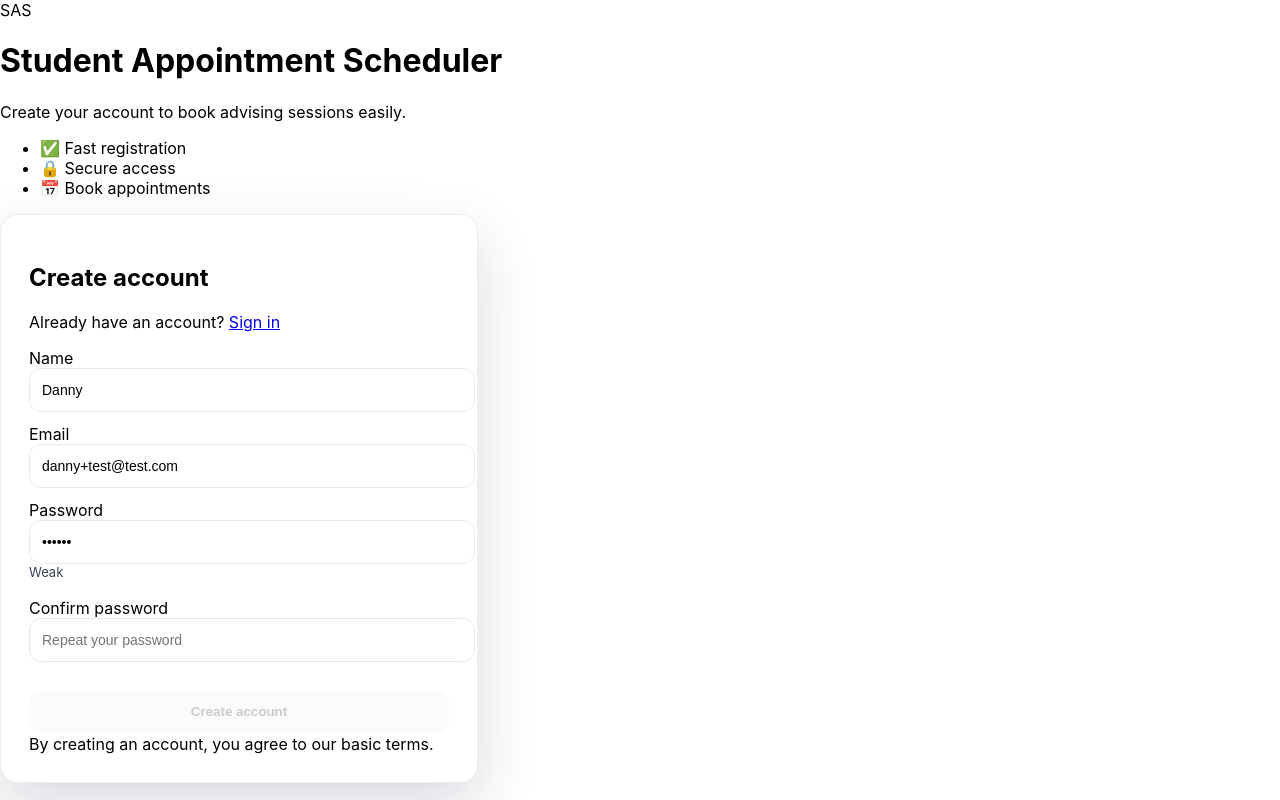
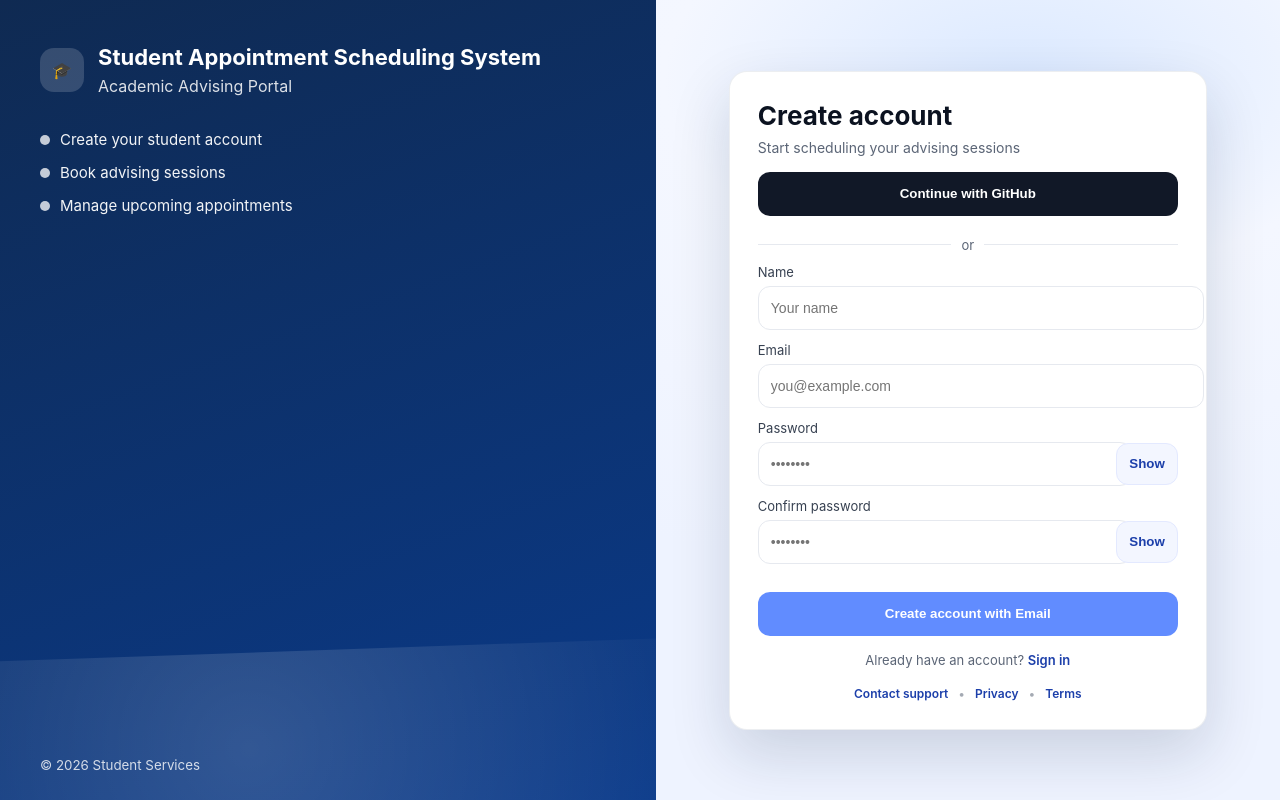
Before and after one commit to Ramadal19/student-appointment-scheduler-mern, a React (Create React App) app in the folder frontend/: page /register in a window 1280 px wide. Built offline with nearby package versions, Linux system fonts and the light colour scheme; no server answers.

Commit message:
Register style

```diff
--- a/frontend/src/pages/Register.jsx
+++ b/frontend/src/pages/Register.jsx
@@ -1,207 +1,244 @@
-import React, { useMemo, useState } from "react";
-import { Link } from "react-router-dom";
-import { apiFetch } from "../api";
-import "../styles/auth.css";
+import { useMemo, useState } from "react";
 
-const emailRegex = /^[^\s@]+@[^\s@]+\.[^\s@]+$/;
+export default function Register() {
+  const [name, setName] = useState("");
+  const [email, setEmail] = useState("");
 
-function passwordScore(pw) {
-  let score = 0;
-  if (pw.length >= 8) score++;
-  if (/[A-Z]/.test(pw)) score++;
-  if (/[0-9]/.test(pw)) score++;
-  if (/[^A-Za-z0-9]/.test(pw)) score++;
-  return score; // 0..4
-}
+  const [password, setPassword] = useState("");
+  const [confirmPassword, setConfirmPassword] = useState("");
 
-export default function Register({ onRegistered }) {
-  const [form, setForm] = useState({
-    name: "Danny",
-    email: "danny+test@test.com",
-    password: "123456",
-    confirmPassword: ""
-  });
+  const [showPassword, setShowPassword] = useState(false);
+  const [showConfirm, setShowConfirm] = useState(false);
 
-  const [touched, setTouched] = useState({});
-  const [loading, setLoading] = useState(false);
-  const [msg, setMsg] = useState("");
+  const [loadingEmail, setLoadingEmail] = useState(false);
+  const [loadingGitHub, setLoadingGitHub] = useState(false);
+  const [error, setError] = useState("");
 
-  const score = useMemo(() => passwordScore(form.password), [form.password]);
+  // ✅ Cambia esto según tu env (local / prod)
+  const API_BASE =
+    process.env.REACT_APP_API_URL ||
+    "https://student-appointment-scheduler-mern.onrender.com";
 
-  const errors = useMemo(() => {
-    const e = {};
-    const name = form.name.trim();
-    const email = form.email.trim();
+  const emailOk = useMemo(() => {
+    const v = email.trim();
+    return /^[^\s@]+@[^\s@]+\.[^\s@]+$/.test(v);
+  }, [email]);
 
-    if (!name) e.name = "Name is required.";
-    else if (name.length < 2) e.name = "Name must be at least 2 characters.";
+  const canSubmit = useMemo(() => {
+    return (
+      name.trim().length >= 2 &&
+      emailOk &&
+      password.trim().length >= 6 &&
+      confirmPassword.trim().length >= 6 &&
+      password === confirmPassword
+    );
+  }, [name, emailOk, password, confirmPassword]);
 
-    if (!email) e.email = "Email is required.";
-    else if (!emailRegex.test(email)) e.email = "Please enter a valid email.";
+  const handleGitHub = () => {
+    setError("");
+    setLoadingGitHub(true);
+    window.location.href = `${API_BASE}/auth/github`;
+  };
 
-    if (!form.password) e.password = "Password is required.";
-    else if (form.password.length < 6) e.password = "Password must be at least 6 characters.";
-    else if (form.password.length < 8 || score < 2)
-      e.password = "Use 8+ chars and add at least 2 of: uppercase, number, symbol.";
+  const handleEmailRegister = async (e) => {
+    e.preventDefault();
+    setError("");
 
-    if (!form.confirmPassword) e.confirmPassword = "Please confirm your password.";
-    else if (form.confirmPassword !== form.password)
-      e.confirmPassword = "Passwords do not match.";
+    if (!name.trim()) return setError("Please enter your name.");
+    if (!email.trim()) return setError("Please enter your email.");
+    if (!emailOk) return setError("Please enter a valid email address.");
+    if (!password.trim()) return setError("Please enter a password.");
+    if (password.length < 6) return setError("Password must be at least 6 characters.");
+    if (password !== confirmPassword) return setError("Passwords do not match.");
 
-    return e;
-  }, [form, score]);
+    try {
+      setLoadingEmail(true);
 
-  const isValid = Object.keys(errors).length === 0;
-
-  function setField(name, value) {
-    setMsg("");
-    setForm((prev) => ({ ...prev, [name]: value }));
-  }
-
-  function onBlur(e) {
-    setTouched((prev) => ({ ...prev, [e.target.name]: true }));
-  }
-
-  async function handleSubmit(e) {
-    e.preventDefault();
-    setMsg("");
-    setTouched({ name: true, email: true, password: true, confirmPassword: true });
-
-    if (!isValid) return;
-
-    setLoading(true);
-    try {
-      const data = await apiFetch("/auth/register", {
+      // POST /auth/register { name, email, password }
+      const res = await fetch(`${API_BASE}/auth/register`, {
         method: "POST",
-        body: JSON.stringify({
-          name: form.name.trim(),
-          email: form.email.trim(),
-          password: form.password
-        })
+        headers: { "Content-Type": "application/json" },
+        credentials: "include",
+        body: JSON.stringify({ name, email, password }),
       });
 
-      setMsg(`✅ Registered: ${data.user.email}`);
-      onRegistered?.(data.user);
+      const data = await res.json().catch(() => ({}));
+
+      if (!res.ok) {
+        // Si backend manda codes, mejor
+        if (data?.code === "EMAIL_EXISTS" || res.status === 409) {
+          throw new Error("This email is already registered. Try signing in.");
+        }
+        throw new Error(data?.message || "Registration failed.");
+      }
+
+      // ✅ Entra al dashboard o manda a login
+      window.location.href = "/dashboard";
+      // Alternativa:
+      // window.location.href = "/login";
     } catch (err) {
-      setMsg(`❌ ${err.message}`);
+      setError(err.message || "Registration failed.");
     } finally {
-      setLoading(false);
+      setLoadingEmail(false);
     }
-  }
-
-  const strengthLabel =
-    score <= 1 ? "Weak" : score === 2 ? "Fair" : score === 3 ? "Good" : "Strong";
+  };
 
   return (
-    <div className="auth-bg">
-      <div className="auth-shell">
-        <div className="auth-side">
-          <div className="brand">
-            <div className="brand-badge">SAS</div>
-            <div>
-              <h1>Student Appointment Scheduler</h1>
-              <p>Create your account to book advising sessions easily.</p>
-            </div>
+    <div className="auth-page">
+      {/* Left: Institutional brand panel (MISMO que Login) */}
+      <section className="auth-brand" aria-label="Institutional branding">
+        <div className="brand-top">
+          <div className="brand-logo" aria-hidden="true">
+            🎓
           </div>
 
-          <ul className="auth-bullets">
-            <li>✅ Fast registration</li>
-            <li>🔒 Secure access</li>
-            <li>📅 Book appointments</li>
-          </ul>
+          <div>
+            <h1 className="brand-title">Student Appointment Scheduling System</h1>
+            <p className="brand-subtitle">Academic Advising Portal</p>
+          </div>
         </div>
 
-        <div className="auth-card">
-          <h2 className="auth-title">Create account</h2>
-          <p className="auth-subtitle">
-            Already have an account? <Link to="/login">Sign in</Link>
+        <ul className="brand-points">
+          <li>
+            <span className="dot" aria-hidden="true" />
+            Create your student account
+          </li>
+          <li>
+            <span className="dot" aria-hidden="true" />
+            Book advising sessions
+          </li>
+          <li>
+            <span className="dot" aria-hidden="true" />
+            Manage upcoming appointments
+          </li>
+        </ul>
+
+        <div className="brand-footer">
+          <small>© {new Date().getFullYear()} Student Services</small>
+        </div>
+      </section>
+
+      {/* Right: Register card (MISMO estilo que Login) */}
+      <main className="auth-main">
+        <div className="auth-card" role="region" aria-label="Create account form">
+          <header className="auth-header">
+            <h2>Create account</h2>
+            <p>Start scheduling your advising sessions</p>
+          </header>
+
+          {error ? (
+            <div className="auth-alert" role="alert">
+              {error}
+            </div>
+          ) : null}
+
+          <button
+            type="button"
+            className="btn btn-github"
+            onClick={handleGitHub}
+            disabled={loadingGitHub || loadingEmail}
+          >
+            {loadingGitHub ? "Redirecting to GitHub..." : "Continue with GitHub"}
+          </button>
+
+          <div className="divider" role="separator" aria-label="or divider">
+            <span>or</span>
+          </div>
+
+          <form onSubmit={handleEmailRegister} className="auth-form">
+            <label className="field">
+              <span>Name</span>
+              <input
+                type="text"
+                autoComplete="name"
+                placeholder="Your name"
+                value={name}
+                onChange={(e) => setName(e.target.value)}
+                disabled={loadingEmail || loadingGitHub}
+              />
+            </label>
+
+            <label className="field">
+              <span>Email</span>
+              <input
+                type="email"
+                autoComplete="email"
+                placeholder="you@example.com"
+                value={email}
+                onChange={(e) => setEmail(e.target.value)}
+                disabled={loadingEmail || loadingGitHub}
+              />
+            </label>
+
+            <label className="field">
+              <span>Password</span>
+              <div className="password-wrap">
+                <input
+                  type={showPassword ? "text" : "password"}
+                  autoComplete="new-password"
+                  placeholder="••••••••"
+                  value={password}
+                  onChange={(e) => setPassword(e.target.value)}
+                  disabled={loadingEmail || loadingGitHub}
+                />
+                <button
+                  type="button"
+                  className="ghost"
+                  onClick={() => setShowPassword((v) => !v)}
+                  disabled={loadingEmail || loadingGitHub}
+                  aria-label={showPassword ? "Hide password" : "Show password"}
+                >
+                  {showPassword ? "Hide" : "Show"}
+                </button>
+              </div>
+            </label>
+
+            <label className="field">
+              <span>Confirm password</span>
+              <div className="password-wrap">
+                <input
+                  type={showConfirm ? "text" : "password"}
+                  autoComplete="new-password"
+                  placeholder="••••••••"
+                  value={confirmPassword}
+                  onChange={(e) => setConfirmPassword(e.target.value)}
+                  disabled={loadingEmail || loadingGitHub}
+                />
+                <button
+                  type="button"
+                  className="ghost"
+                  onClick={() => setShowConfirm((v) => !v)}
+                  disabled={loadingEmail || loadingGitHub}
+                  aria-label={showConfirm ? "Hide password" : "Show password"}
+                >
+                  {showConfirm ? "Hide" : "Show"}
+                </button>
+              </div>
+            </label>
+
+            <button
+              type="submit"
+              className="btn btn-primary"
+              disabled={!canSubmit || loadingEmail || loadingGitHub}
+              title={!canSubmit ? "Complete the form to continue" : ""}
+            >
+              {loadingEmail ? "Creating..." : "Create account with Email"}
+            </button>
+          </form>
+
+          <p className="auth-bottom">
+            Already have an account? <a className="link" href="/login">Sign in</a>
           </p>
 
-          <form onSubmit={handleSubmit} className="auth-form" noValidate>
-            <div className="field">
-              <label htmlFor="name">Name</label>
-              <input
-                className={`input ${touched.name && errors.name ? "input-error" : ""}`}
-                id="name"
-                name="name"
-                value={form.name}
-                onChange={(e) => setField("name", e.target.value)}
-                onBlur={onBlur}
-                placeholder="Your name"
-                autoComplete="name"
-              />
-              {touched.name && errors.name && <div className="error">{errors.name}</div>}
-            </div>
-
-            <div className="field">
-              <label htmlFor="email">Email</label>
-              <input
-                className={`input ${touched.email && errors.email ? "input-error" : ""}`}
-                id="email"
-                name="email"
-                value={form.email}
-                onChange={(e) => setField("email", e.target.value)}
-                onBlur={onBlur}
-                placeholder="email@example.com"
-                autoComplete="email"
-              />
-              {touched.email && errors.email && <div className="error">{errors.email}</div>}
-            </div>
-
-            <div className="field">
-              <label htmlFor="password">Password</label>
-              <input
-                className={`input ${touched.password && errors.password ? "input-error" : ""}`}
-                id="password"
-                name="password"
-                type="password"
-                value={form.password}
-                onChange={(e) => setField("password", e.target.value)}
-                onBlur={onBlur}
-                placeholder="8+ characters recommended"
-                autoComplete="new-password"
-              />
-
-              <div className="pw-meter">
-                <div className={`pw-bar s${score}`} />
-                <span>{strengthLabel}</span>
-              </div>
-
-              {touched.password && errors.password && <div className="error">{errors.password}</div>}
-            </div>
-
-            <div className="field">
-              <label htmlFor="confirmPassword">Confirm password</label>
-              <input
-                className={`input ${
-                  touched.confirmPassword && errors.confirmPassword ? "input-error" : ""
-                }`}
-                id="confirmPassword"
-                name="confirmPassword"
-                type="password"
-                value={form.confirmPassword}
-                onChange={(e) => setField("confirmPassword", e.target.value)}
-                onBlur={onBlur}
-                placeholder="Repeat your password"
-                autoComplete="new-password"
-              />
-              {touched.confirmPassword && errors.confirmPassword && (
-                <div className="error">{errors.confirmPassword}</div>
-              )}
-            </div>
-
-            <button className="btn" type="submit" disabled={loading || !isValid}>
-              {loading ? "Creating..." : "Create account"}
-            </button>
-
-            {msg && <div className={`toast ${msg.startsWith("✅") ? "ok" : "bad"}`}>{msg}</div>}
-          </form>
-
-          <div className="auth-footer">
-            <span>By creating an account, you agree to our basic terms.</span>
-          </div>
+          <footer className="auth-legal">
+            <a className="link" href="/support">Contact support</a>
+            <span className="sep">•</span>
+            <a className="link" href="/privacy">Privacy</a>
+            <span className="sep">•</span>
+            <a className="link" href="/terms">Terms</a>
+          </footer>
         </div>
-      </div>
+      </main>
     </div>
   );
 }
```
Also changed, not shown: frontend/src/pages/Login.jsx (+0 -11 lines).
